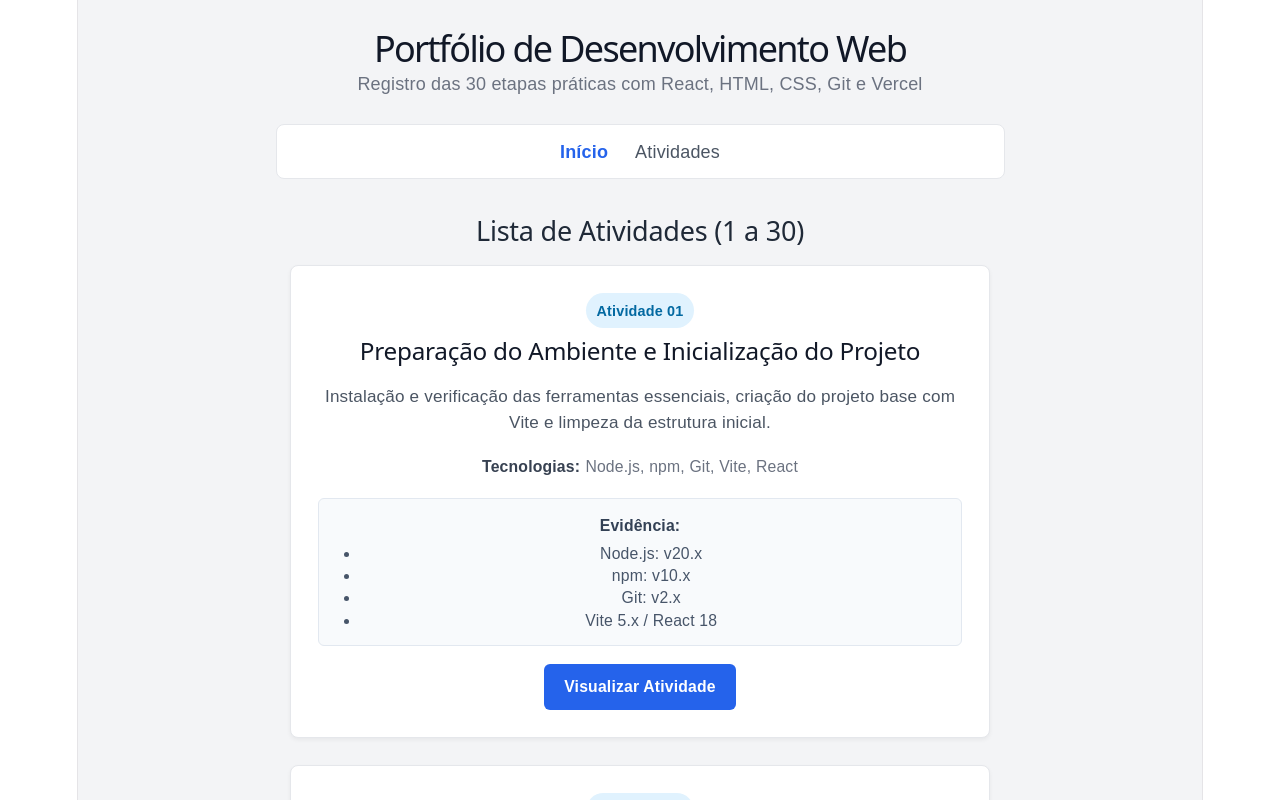
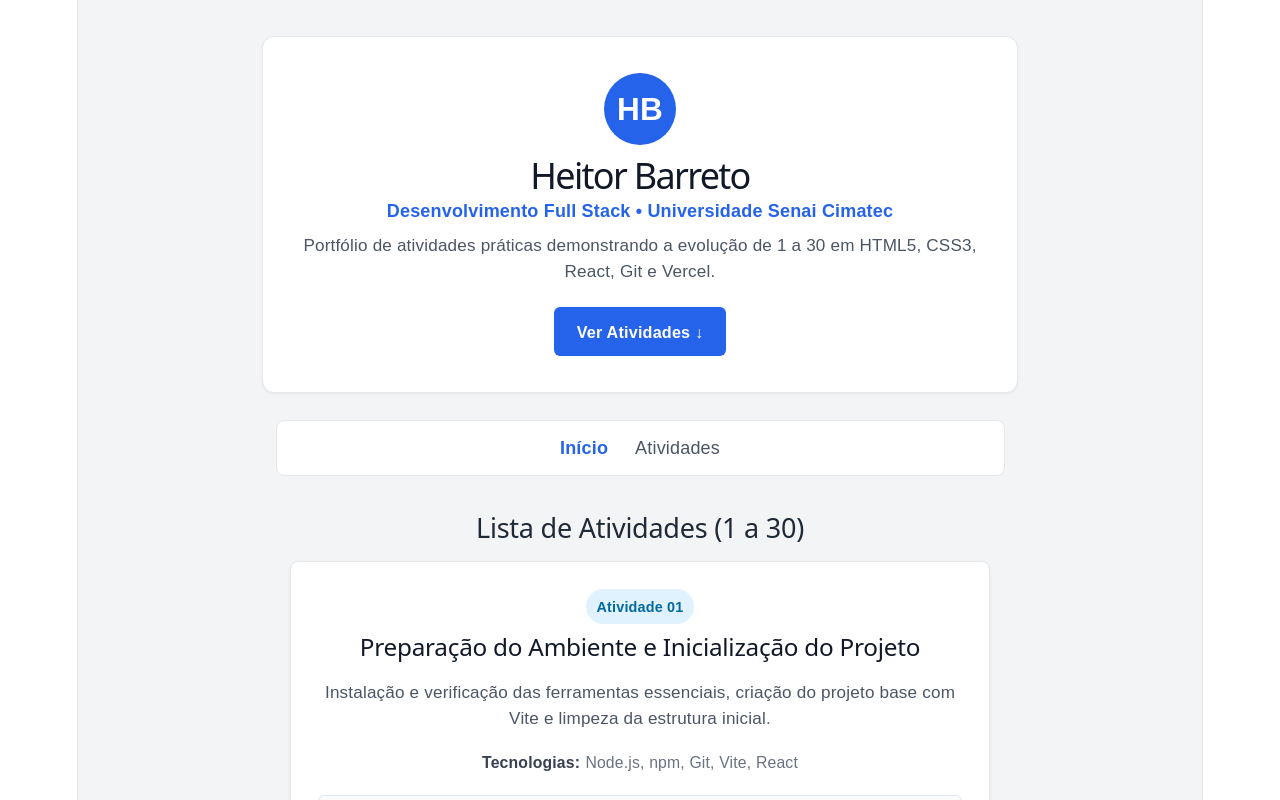
Before and after one commit to Heitorab06/Desenvolvimento-FullStack, a React (Vite) app in the folder roteiro_pratica/: page / in a window 1280 px wide. Shown: the top 800 px of the page. Built offline with nearby package versions, Linux system fonts and the light colour scheme.

Commit message:
feat: adicionar cabecalho e identidade visual

```diff
--- a/roteiro_pratica/src/App.jsx
+++ b/roteiro_pratica/src/App.jsx
@@ -11,13 +11,56 @@ export default function App() {
       color: '#1f2937',
       padding: '2rem 1rem'
     }}>
-      <header style={{ textAlign: 'center', marginBottom: '1.5rem' }}>
+      <header id="inicio" style={{
+        textAlign: 'center',
+        marginBottom: '2rem',
+        backgroundColor: '#ffffff',
+        padding: '2rem 1.5rem',
+        borderRadius: '12px',
+        maxWidth: '700px',
+        margin: '0 auto 1.5rem auto',
+        border: '1px solid #e5e7eb',
+        boxShadow: '0 1px 3px rgba(0, 0, 0, 0.05)'
+      }}>
+        <div style={{
+          width: '72px',
+          height: '72px',
+          borderRadius: '50%',
+          backgroundColor: '#2563eb',
+          color: '#ffffff',
+          display: 'flex',
+          alignItems: 'center',
+          justifyContent: 'center',
+          fontSize: '1.75rem',
+          fontWeight: 'bold',
+          margin: '0 auto 1rem auto'
+        }} aria-label="Avatar de Heitor Barreto" role="img">
+          HB
+        </div>
         <h1 style={{ fontSize: '2rem', margin: '0 0 0.5rem 0', color: '#111827' }}>
-          Portfólio de Desenvolvimento Web
+          Heitor Barreto
         </h1>
-        <p style={{ margin: 0, color: '#6b7280', fontSize: '1rem' }}>
-          Registro das 30 etapas práticas com React, HTML, CSS, Git e Vercel
+        <p style={{ margin: '0 0 0.5rem 0', color: '#2563eb', fontWeight: 'bold', fontSize: '1rem' }}>
+          Desenvolvimento Full Stack • Universidade Senai Cimatec
         </p>
+        <p style={{ margin: '0 0 1.25rem 0', color: '#4b5563', fontSize: '0.95rem', lineHeight: '1.5' }}>
+          Portfólio de atividades práticas demonstrando a evolução de 1 a 30 em HTML5, CSS3, React, Git e Vercel.
+        </p>
+        <a
+          href="#atividades"
+          style={{
+            display: 'inline-block',
+            backgroundColor: '#2563eb',
+            color: '#ffffff',
+            padding: '0.65rem 1.25rem',
+            borderRadius: '6px',
+            textDecoration: 'none',
+            fontSize: '0.9rem',
+            fontWeight: '600'
+          }}
+        >
+          Ver Atividades ↓
+        </a>
       </header>
 
       <nav style={{
```
